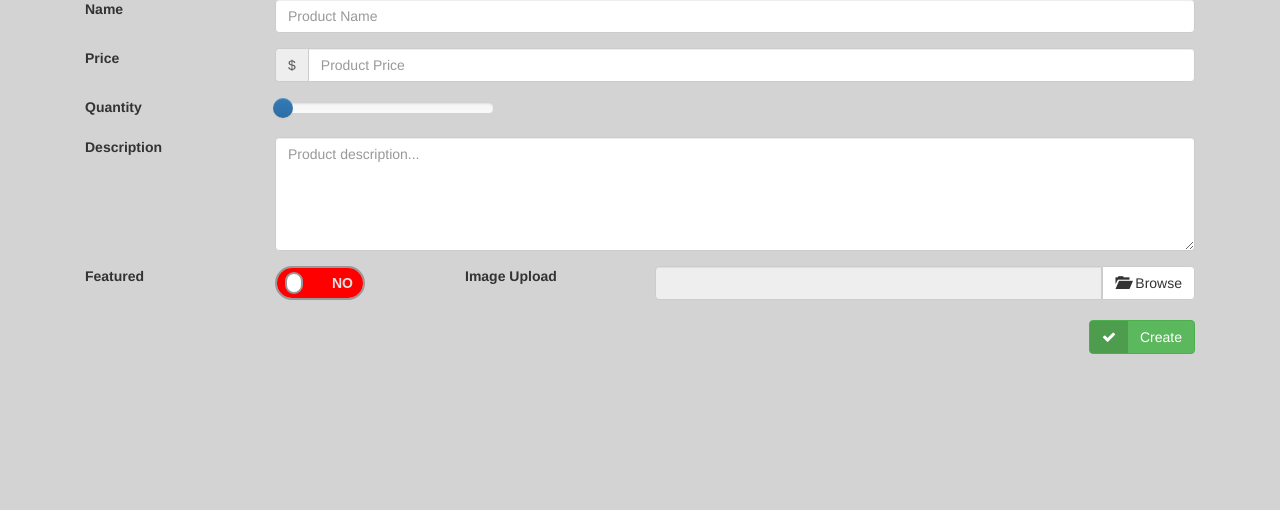
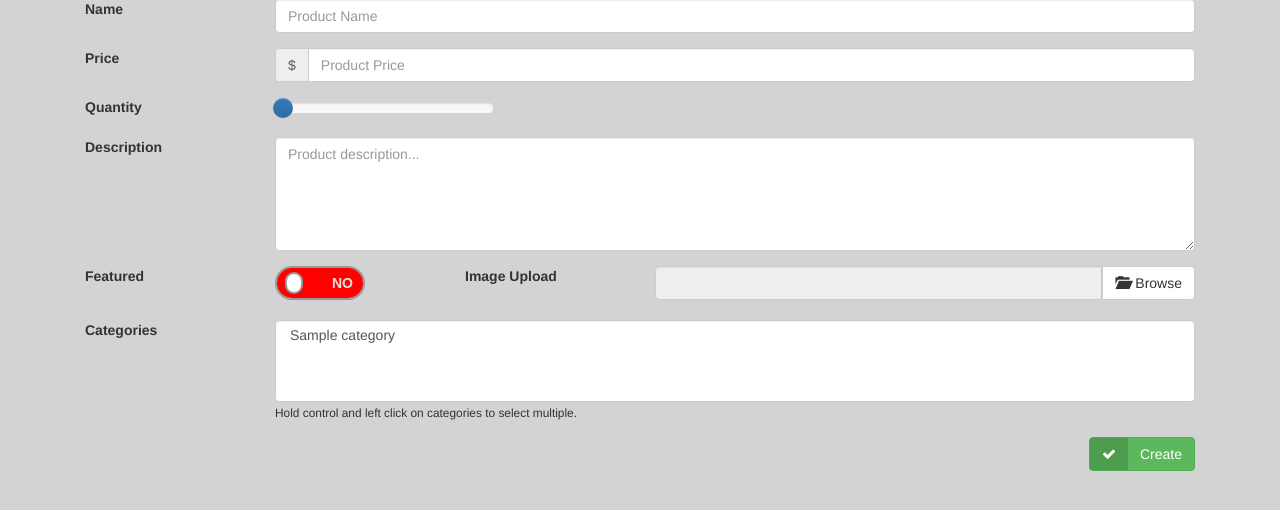
Before and after one commit to bpeter97/hsstore, a CodeIgniter app: page /database/index.php/admin/products/1 in a window 1280 px wide. Shown: the part 233-743 px from the top of the page. Run offline with CodeIgniter, Linux system fonts and the light colour scheme; tables that the repository leaves empty or names only in its code hold one stand-in row (values such as "Sample post"); some libraries are stand-ins or nearby versions.

Commit message:
Re-structured DB / Added categories_model / can select categories

```diff
--- a/application/config/autoload.php
+++ b/application/config/autoload.php
@@ -132,4 +132,4 @@ $autoload['language'] = array();
 |
 |	$autoload['model'] = array('first_model' => 'first');
 */
-$autoload['model'] = array('user_model', 'product_model');
+$autoload['model'] = array('user_model', 'product_model', 'categories_model');
--- a/application/config/database.php
+++ b/application/config/database.php
@@ -78,7 +78,7 @@ $db['default'] = array(
 	'hostname' => 'localhost',
 	'username' => 'root',
 	'password' => '',
-	'database' => 'hsstore',
+	'database' => 'osstore',
 	'dbdriver' => 'mysqli',
 	'dbprefix' => '',
 	'pconnect' => FALSE,
--- a/application/controllers/admin.php
+++ b/application/controllers/admin.php
@@ -31,6 +31,9 @@
                 $this->form_validation->set_rules('description','Description','required|min_length[3]');
 
                 if( ! $this->form_validation->run()){
+
+                    $data['categories'] = $this->categories_model->fetch_all_categories();
+
                     $data['main_view'] = 'admin/create_product';
                     $this->load->view('layout/admin', $data);
                 } else {
@@ -55,7 +58,7 @@
                             'image' =>   $this->upload->file_name
                         );
 
-                        if( ! $this->product_model->create_product($data))
+                        if( ! $new_id = $this->product_model->create_product($data))
                         {
                             $this->session->set_flashdata('error_msg', array('The product was unable to be created.'));
 
@@ -64,17 +67,21 @@
                         }
                         else
                         {
+
+                            foreach($this->input->post('categories') as $category)
+                            {
+                                $this->categories_model->create_relationship($new_id, $category);
+                            }
+
                             $this->session->set_flashdata('success_msg', 'The product was created successfully!');
 
-                            $data['main_view'] = 'admin/products';
-                            $this->load->view('layout/admin', $data);
+                            redirect('admin/products');
                         }
                     }
                     else
                     {
                         $this->session->set_flashdata('error_msg', array('The was an issue uploading the image.'));
-                        $data['main_view'] = 'admin/products';
-                        $this->load->view('layout/admin', $data);
+                        redirect('admin/products');
                     }
 
 
@@ -90,6 +97,18 @@
             }
         }
 
+        // public function post_test()
+        // {
+        //     echo '<pre>';
+        //     var_dump($_POST);
+        //     echo '</pre>';
+
+        //     foreach($this->input->post('categories') as $category_id)
+        //     {
+        //         echo $category_id;
+        //     }
+        // }
+
     }
 
 ?>
--- /dev/null
+++ b/application/models/categories_model.php
@@ -0,0 +1,45 @@
+<?php
+
+if ( ! defined('BASEPATH')) exit('No direct script access allowed');
+
+/**
+ * Categories_model class
+ *
+ */
+class Categories_model extends CI_Model
+{
+    private $id,
+            $name,
+            $parent_id;
+
+    public function get_id() { return $this->id; }
+    public function get_name() { return $this->name; }
+    public function get_parent_id() { return $this->parent_id; }
+
+    public function set_id($id) { $this->id = $id; }
+    public function set_name($name) { $this->name = $name; }
+    public function set_parent_id($parent_id) { $this->parent_id = $parent_id; }
+
+    public function fetch_all_categories()
+    {
+        return $this->db->get('categories')->result_array();
+    }
+
+    public function create_relationship($product_id, $category_id)
+    {
+        if($this->db->insert('categories_products', array(
+                'categories_id'   =>  $category_id,
+                'products_id'     =>  $product_id
+                )))
+        {
+            // Return the ID
+            return $this->db->insert_id();
+        }
+        else
+        {
+            return FALSE;
+        }
+
+
+    }
+}
--- a/application/views/admin/create_product.php
+++ b/application/views/admin/create_product.php
@@ -110,6 +110,17 @@
                                         <small><?= form_error('featured', '<div class="p-0 m-0">', '</div>'); ?></small>
                                     </div>
                                 <?php endif; ?>
+                                <div class="form-group row">
+                                    <label for="description" class="col-sm-2 col-form-label">Categories</label>
+                                    <div class="col-sm-10">
+                                        <select multiple class="form-control" name="categories[]">
+                                            <?php foreach($categories as $category): ?>
+                                                <option value="<?= $category['id']; ?>"><?= $category['name']; ?></option>
+                                            <?php endforeach; ?>
+                                        </select>
+                                        <small id="categoryHelp" class="form-text font-italic pl-1">Hold control and left click on categories to select multiple.</small>
+                                    </div>
+                                </div>
                                 <div class="form-group row text-right">
                                     <div class="col-sm-12" id="submit-button">
                                         <button type="submit" class="btn btn-labeled btn-success">
@@ -117,7 +128,6 @@
                                         </button>
                                     </div>
                                 </div>
-                                <br>
                             <?= form_close(); ?>
                         </div>
                     </div>
```
Also changed, not shown: uploads/483732c1adf04f599966fd9e2c4f4dd3.jpg (added), uploads/68b05b645e57b6f69380f545150ec568.jpg (added), uploads/6cb81d47d1a0be665b3c1f642b306fe4.jpg (added).
